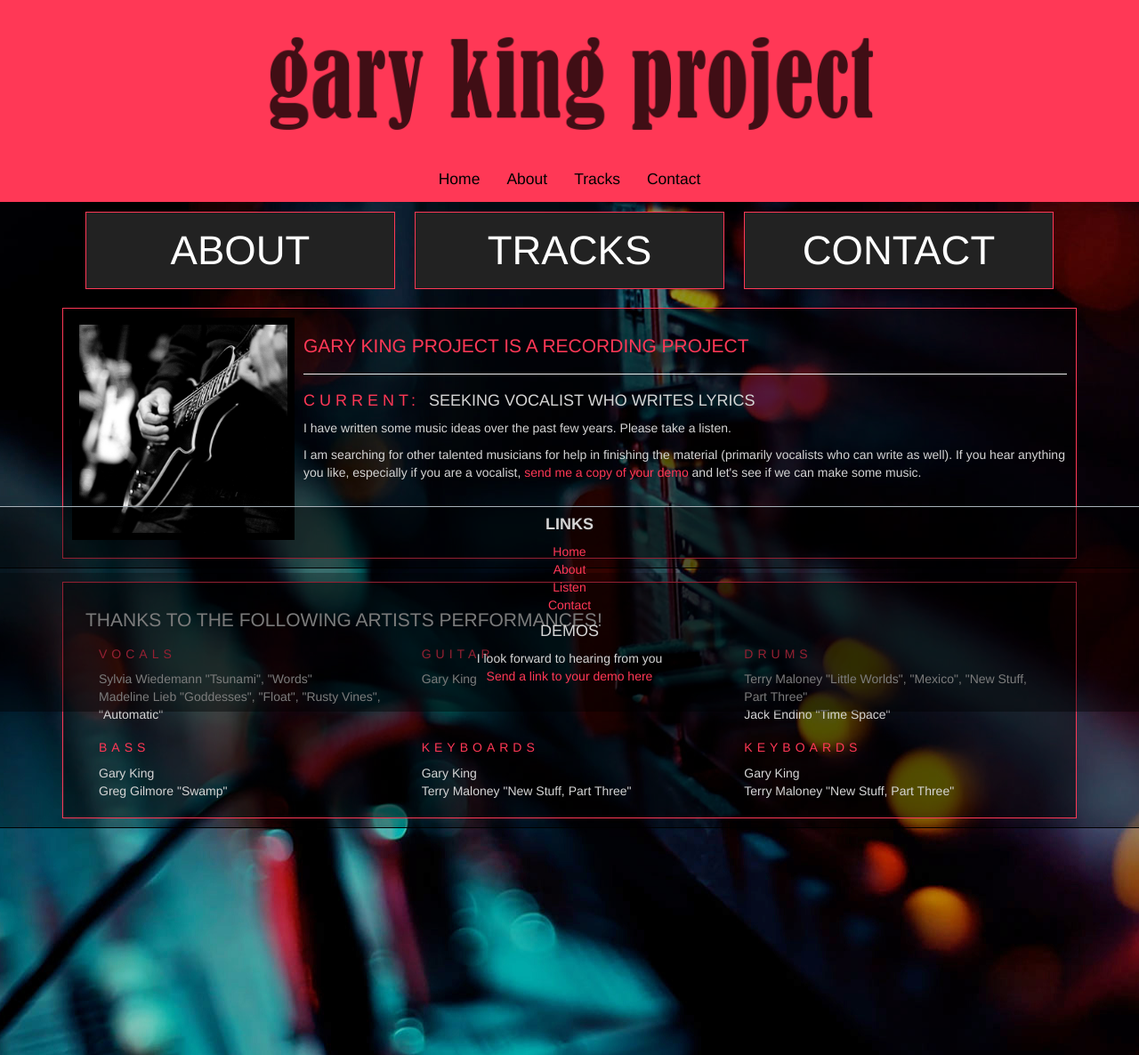
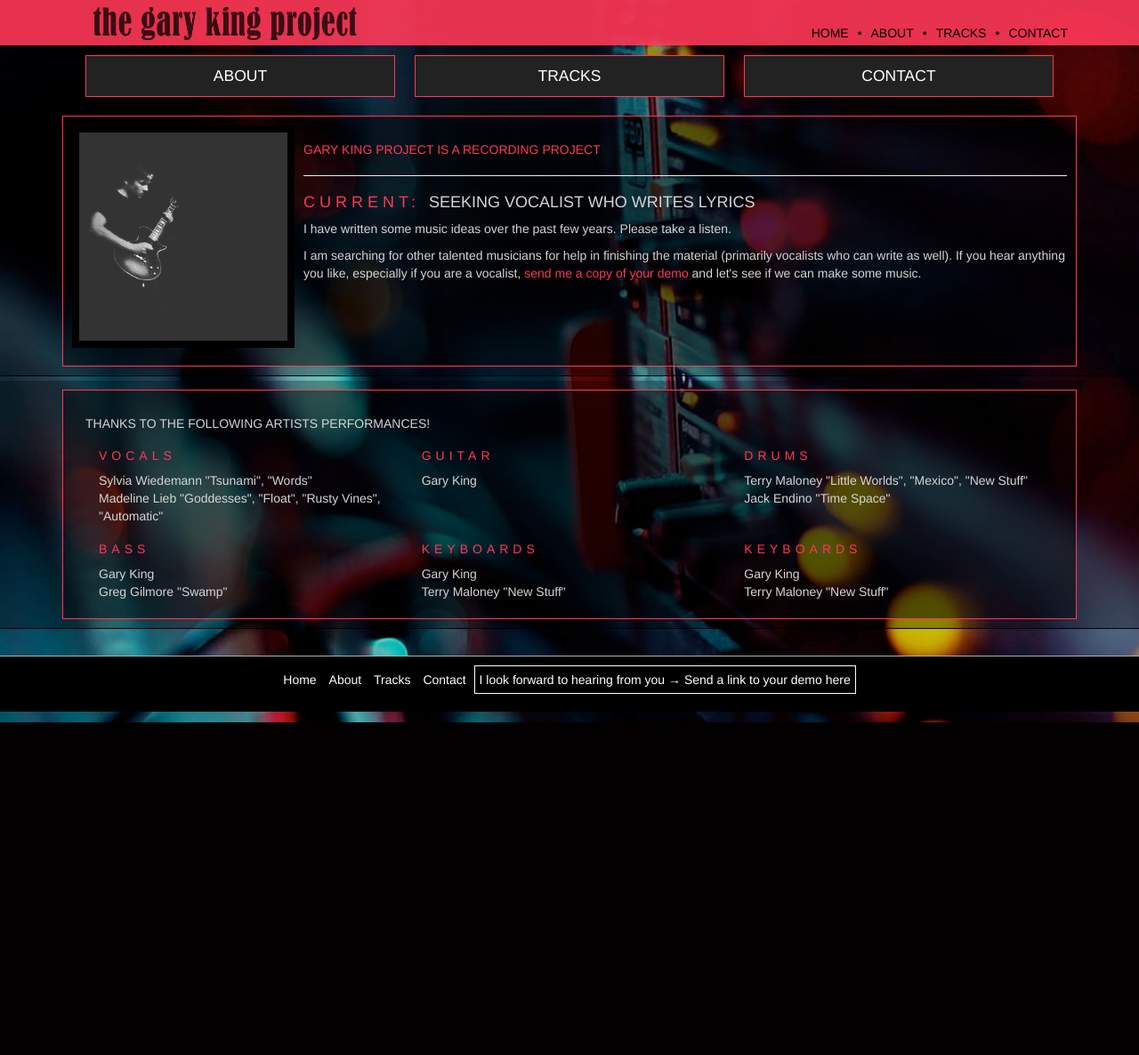
Before and after one commit to garyking11/garykingproject, a PHP site: page / in a window 1280 px wide. Shown: the whole page at 89% size. After the commit the page ends 812 px from the top, so only its background shows below. Run offline with PHP 8.4, Linux system fonts and the light colour scheme; some libraries are stand-ins or nearby versions.

Commit message:
Updates to CSS, Thanks Brittany

```diff
--- a/about.php
+++ b/about.php
@@ -8,13 +8,12 @@
 <body>
 
 <div class="content">
-    <?php require_once 'assets/includes/logo.php'; ?>
-    <?php require_once 'assets/includes/nav.php'; ?>
 
+    <?php require_once 'assets/includes/page-top.php'; ?>
 
     <div>
         <div class=" container">
-            <h2 class="bg-pink  text-black">About</h2>
+            <h2 class="bg-white-50 text-black">About</h2>
         </div>
     </div>
 
--- a/assets/css/styles.css
+++ b/assets/css/styles.css
@@ -12,10 +12,11 @@ body {
 }
 
 .content {
+    position: relative;
     /*min-height: 1078px;*/
-    min-height:100%;
-    position:relative;
-    padding-bottom:  20px;
+    min-height: 100%;
+    position: relative;
+    padding-bottom: 100px;
 }
 
 section {
@@ -56,8 +57,6 @@ h3.heading {
     text-align: center;
 }
 
-
-
 h1, h2, h3, h4, h5 {
     text-transform: uppercase;
 }
@@ -66,19 +65,18 @@ h1 {
     color: #ff3856;
     font-size: 2.50em;
     text-align: center;
-
 }
 
 h2 {
     color: #ff3856;
-    font-size: 1.75em;
+    font-size: 1.5em;
     padding: 10px;
-    letter-spacing: 12px;
-    text-align: center;
+    letter-spacing: 2px;
+    text-align: left;
 }
 
 h3 {
-    font-size: 1.5em;
+    font-size: 1.0em;
     color: #d5d5d5;
 }
 
@@ -92,10 +90,12 @@ h5 {
 
 h3.spaced {
     letter-spacing: 5px;
+    color: #d5d5d5;
 }
 
 .spaced {
     letter-spacing: 5px;
+
 }
 
 a {
@@ -112,47 +112,82 @@ a:hover {
     color: #fff;
 }
 
-/* navbar */
+
 
 .bold {
     font-weight: bold;
 }
-
+.page-top {
+    position: relative;
+    background: rgba(255, 56, 86, 0.9);
+}
+/* navbar */
 .navbar {
-    font-size: 1.25em;
+    background: #ff3856;
+    font-size: 1.0em;
     margin-bottom: 0;
     border-radius: 0px;
+    position: relative;
+    top: 5px;
+    left: 20px;
+    border: 0 none;
+    /*border: 1px solid #f00;*/
+    z-index: 9999;
+    min-height: 28px;
+    text-align: left;
+
 
 }
+
+
 .navbar-inverse .navbar-collapse, .navbar-inverse .navbar-form {
     border-color: #000;
 }
 
 .navbar-inverse {
-    background-color: #ff3856;
-    border-color: #ff3856;
+    /*background-color: #ff3856;*/
+    background-color: none;
+    background: none;
+    /*border-color: #ff3856;*/
 }
-.navbar-inverse .navbar-nav>li>a {
+
+.navbar-inverse .navbar-nav > li > a {
     color: #000;
 }
 
 .navbar .navbar-nav {
     display: inline-block;
     float: none;
+    text-transform: uppercase;
     vertical-align: top;
 }
 
-.navbar  {
-    text-align: center;
+.nav > li > a {
+    position: relative;
+    display: block;
+    padding: 0px 10px;
 }
+
+.nav-bullet {
+    color: #000;
+    visibility: hidden;
+    /*display: none;*/
+}
+
 
 /* end navbar */
 
 .bg-pink {
     background: #ff3856;
     color: #fff;
+    position: relative;
 }
 
+.bg-white-50 {
+    background: rgba(255,255,255,.5);
+    color: #fff;
+    position: relative;
+}
 
 .text-pink {
     color: #ff3856;
@@ -161,6 +196,7 @@ a:hover {
 h2.text-black {
     color: #000;
 }
+
 .image-max-150 {
     max-width: 150px;
 }
@@ -173,12 +209,14 @@ h2.text-black {
 #callouts .bg-callout {
     background: #222;
     margin: 1%;
-    width: 31.333333333334%
+
+    width: 31.333333333334%;
+    min-width: 220px;
 }
 
 #callouts .bg-callout a {
     color: #fff;
-    font-size: 3.25em;
+    font-size: 1.25em;
     text-align: center;
     text-transform: uppercase;
     display: block;
@@ -194,7 +232,16 @@ h2.text-black {
 
 .image-logo-100 {
     width: 100%;
+}
 
+.image-logo-50 {
+    width: 50%;
+    text-align: left;
+}
+
+.logo {
+    width: 100%;
+    text-align: left;
 }
 
 img {
@@ -218,20 +265,25 @@ img.pull-left {
 }
 
 footer {
-    position: relative;
-    min-height: 100px;
-    background: rgba(0, 0, 0, 0.42);
-    padding-bottom: 20px;
+
+    min-height: 30px;
+    position: fixed;
+    bottom: 0;
+    left: 0;
+    right: 0;
+    /*background: rgba(0, 0, 0, 0.9);*/
+    background: #000;
     border-top: 1px solid #a8b2b9;
     text-align: center;
+    padding: 10px;
 }
 
 footer ul li a {
-    color: #ff3856;
+    color: #fff;
 }
 
 footer ul li a:hover {
-    color: #fff;
+    color: #ff3856;
     text-decoration: none;
 }
 
@@ -240,26 +292,42 @@ footer h2 {
     padding: 0;
 }
 
+
+.li-button {
+    padding:5px;
+    color: #fff;
+    border: 1px solid #fff;
+    cursor: pointer;
+}
+
+.li-button:hover {
+    color: #ff3856;
+}
+
+.li-button:hover a {
+    color: #ff3856
+}
+
 ul.links {
     margin: 5px 10px;
 }
 
 input[type=submit] {
-     padding:5px 15px;
-     background:#ff3856;
-     border:0 none;
-     cursor:pointer;
+    padding: 5px 15px;
+    background: #ff3856;
+    border: 0 none;
+    cursor: pointer;
     color: #fff;
 }
 
 input[type=submit]:hover {
-    padding:5px 15px;
-    background:#ff3856;
-    border:0 none;
+    padding: 5px 15px;
+    background: #ff3856;
+    border: 0 none;
     color: #000;
-    cursor:pointer;
+    cursor: pointer;
     /* should come BEFORE filter */
-    -ms-filter:"progid:DXImageTransform.Microsoft.Alpha(Opacity=80)";
+    -ms-filter: "progid:DXImageTransform.Microsoft.Alpha(Opacity=80)";
     /* This works in IE 8 & 9 too */
     filter: alpha(opacity=80);
     /* Modern Browsers */
@@ -272,17 +340,46 @@ input[type=submit]:hover {
 }
 
 /*Small devices (landscape phones, 576px and up)*/
-@media (min-width: 576px) {   }
+@media (min-width: 576px) and (max-width: 167px) {
+
+    .logo {
+        width: 750%;
+        text-align: left;
+    }
+
+    /*.navbar {
+        position: absolute;
+        top: 0px;
+        text-align: left;
+        right: 0;
+    }*/
+}
 
 /*Medium devices (tablets, 768px and up)*/
-@media (min-width: 768px) {
+@media (min-width: 768px) and (max-width: 991px)  {
+
+    .navbar {
+        position: absolute;
+        text-align: right;
+        right: 0;
+        top: -27px;
+        margin-top: 0;
+    }
+
+
+    .nav-bullet {
+        color: #000;
+        visibility: visible;
+        display: inline-block;
+    }
+
 
     .center-sm {
         text-align: left;
     }
 
     footer {
-        min-height: 100px;
+        min-height: 60px;
         position: fixed;
         right: 0;
         bottom: 0;
@@ -293,16 +390,64 @@ input[type=submit]:hover {
         /*min-height: 1078px;*/
         min-height: 100%;
         position: relative;
-        padding-bottom: 250px;
+        padding-bottom: 60px;
+    }
+
+
+    .logo {
+        width: 50%;
+        text-align: left;
+    }
+
+
+}
+
+/*Large devices (desktops, 992px and up)*/
+@media (min-width: 992px) and (max-width: 1199px) {
+    .navbar {
+        position: absolute;
+        top:27px;
+        right: 0;
+        text-align: right;
+
+    }
+
+    .nav-bullet {
+        color: #000;
+        visibility: visible;
+        display: inline-block;
+    }
+
+
+    .logo {
+        width: 50%;
+        text-align: left;
     }
 
 }
-/*Large devices (desktops, 992px and up)*/
-@media (min-width: 992px) {   }
 
 /*Extra large devices (large desktops, 1200px and up)*/
-@media (min-width: 1200px) {  }
+@media (min-width: 1200px) {
+    .navbar {
+        position: absolute;
+        top:27px;
+        text-align: right;
+        right: 0;
+    }
 
+    .nav-bullet {
+        color: #000;
+        visibility: visible;
+        display: inline-block;
+    }
+
+
+    .logo {
+        width: 50%;
+        text-align: left;
+    }
+
+}
 
 /*Small Devices, Tablets */
 /*
--- a/assets/includes/footer.php
+++ b/assets/includes/footer.php
@@ -1,18 +1,19 @@
 <footer>
     <div class="container">
-        <h4 class="bold">LINKS</h4>
-        <ul class="list-unstyled">
+
+        <ul class="list-unstyled list-inline">
             <li class="active"><a href="/">Home <span class="sr-only">(current)</span></a></li>
             <li><a href="/about.php">About</a></li>
-            <li><a href="/new-demos.php">Listen</a></li>
+            <li><a href="/new-demos.php">Tracks</a></li>
 <!--            <li><a href="/players.php">Players</a></li>-->
 <!--            <li><a href="/listen.php">Listen</a></li>-->
             <li><a href="/contact.php">Contact</a></li>
-            <li class="bold"><h4>DEMOS</h4></li>
-            <li>I look forward to hearing from you</li>
-            <li><a href="contact.php">Send a link to your demo here</a> </li>
+<!--            <li class="bold"><h4>DEMOS</h4></li>-->
+            <li class="li-button">I look forward to hearing from you &rightarrow;
+             <a href="contact.php">Send a link to your demo here</a> </li>
 
         </ul>
+
     </div>
 </footer>
 
--- a/assets/includes/logo.php
+++ b/assets/includes/logo.php
@@ -1,3 +1,2 @@
-<div class="bg-pink">
-<div class="container"><a href="/"><img class="logo image-logo-100" src="assets/images/gkp-banner.png" alt="GARY KING PROJECT"></a></div>
-</div>
+
+<div class="container"><a href="/" class="pull-left img-size"><img class="logo image-logo-50" src="assets/images/logo.png" alt="GARY KING PROJECT"></a></div>
--- a/assets/includes/nav.php
+++ b/assets/includes/nav.php
@@ -1,5 +1,7 @@
+<div class="">
+
         <nav class="navbar navbar-inverse">
-    <div class="container">
+            <!--    <div class="container">-->
             <!-- Brand and toggle get grouped for better mobile display -->
             <!--<div class="navbar-header">
                 <button type="button" class="navbar-toggle collapsed" data-toggle="collapse"
@@ -12,15 +14,16 @@
                 <a class="navbar-brand" href="#">Gary King Project</a>
             </div>-->
 
-
-
             <!-- Collect the nav links, forms, and other content for toggling -->
             <div class="" data-toggle="collapse" data-target="#bs-example-navbar-collapse-1">
 
                 <ul class="nav navbar-nav">
                     <li><a href="/">Home</a></li>
+                    <li class="nav-bullet">&bullet;</li>
                     <li><a href="/about.php">About</a></li>
+                    <li class="nav-bullet">&bullet;</li>
                     <li><a href="/new-demos.php">Tracks</a></li>
+                    <li class="nav-bullet">&bullet;</li>
                     <!--                <li><a href="/players.php">Players</a></li>-->
                     <!--                <li><a href="listen.php">Listen</a></li>-->
                     <!--                <li><a href="#">Buy</a></li>-->
@@ -59,5 +62,7 @@
                     </li>
                 </ul>-->
             </div><!-- /.navbar-collapse -->
-    </div><!-- /.container-fluid -->
+            <!--    </div><!-- /.container -->
         </nav>
+
+</div>
--- /dev/null
+++ b/assets/includes/page-top.php
@@ -0,0 +1,10 @@
+<div class="page-top ">
+    <div class="container">
+        <div class="col-sm-12 col-md-6 col-lg-6" >
+            <?php require_once 'assets/includes/logo.php'; ?>
+        </div>
+        <div class="col-sm-12 col-md-6 col-lg-6" style="position: relative;">
+            <?php require_once 'assets/includes/nav.php'; ?>
+        </div>
+    </div>
+</div>
--- a/contact.php
+++ b/contact.php
@@ -6,12 +6,11 @@
 </head>
 
 <body>
-<?php require_once 'assets/includes/logo.php'; ?>
-<?php require_once 'assets/includes/nav.php'; ?>
 
+<?php require_once 'assets/includes/page-top.php'; ?>
 
 <div class=" container">
-    <h2 class="bg-pink  text-black">Contact</h2>
+    <h2 class="bg-white-50  text-black">Contact</h2>
 </div>
 
 
--- a/index.php
+++ b/index.php
@@ -7,14 +7,9 @@
 
 <body>
 
+<?php require_once 'assets/includes/page-top.php'; ?>
+
 <div class="content">
-
-    <?php require_once 'assets/includes/logo.php'; ?>
-    <?php require_once 'assets/includes/nav.php'; ?>
-
-    <!--<div class=" container">
-        <h2 class="bg-pink  text-black">Gary King Project</h2>
-    </div>-->
 
     <section>
         <div class="container">
@@ -39,7 +34,7 @@
 
             <div class="col-sm-12 col-md-12 col-lg-12 pink-border">
 
-                <a href="#"><img class="image-max-250 pull-left" src="/assets/images/gary-gtr.jpg"></a>
+                <a href="#"><img class="image-max-250 pull-left" src="/assets/images/gary-crocodile.jpg"></a>
 
                 <header>
 
@@ -94,7 +89,7 @@
                     <div class="col-sm-12 col-md-4 col-lg-4">
                         <h5 class="spaced">Drums</h5>
                         <ul class="list-unstyled">
-                            <li>Terry Maloney "Little Worlds", "Mexico", "New Stuff, Part Three"</li>
+                            <li>Terry Maloney "Little Worlds", "Mexico", "New Stuff"</li>
                             <li>Jack Endino "Time Space"</li>
                         </ul>
 
@@ -118,7 +113,7 @@
                         <h5 class="spaced">Keyboards</h5>
                         <ul class="list-unstyled">
                             <li>Gary King</li>
-                            <li>Terry Maloney "New Stuff, Part Three"</li>
+                            <li>Terry Maloney "New Stuff"</li>
                         </ul>
                     </div>
 
@@ -126,7 +121,7 @@
                         <h5 class="spaced">Keyboards</h5>
                         <ul class="list-unstyled">
                             <li>Gary King</li>
-                            <li>Terry Maloney "New Stuff, Part Three"</li>
+                            <li>Terry Maloney "New Stuff"</li>
                         </ul>
                     </div>
 
--- a/listen.php
+++ b/listen.php
@@ -6,9 +6,8 @@
 </head>
 
 <body class="wow fadeIn">
-<?php require_once 'assets/includes/logo.php'; ?>
-<?php require_once 'assets/includes/nav.php'; ?>
 
+<?php require_once 'assets/includes/page-top.php'; ?>
 
 <div class="content">
     <div class=" container">
--- a/new-demos.php
+++ b/new-demos.php
@@ -9,13 +9,11 @@
 
 <div class="content">
 
-    <?php require_once 'assets/includes/logo.php'; ?>
-    <?php require_once 'assets/includes/nav.php'; ?>
-
+    <?php require_once 'assets/includes/page-top.php'; ?>
 
     <div>
         <div class=" container">
-            <h2 class="bg-pink  text-black">Tracks</h2>
+            <h2 class="bg-white-50  text-black">Tracks</h2>
         </div>
 
     </div>
```
Also changed, not shown: assets/images/gary-crocodile.jpg (added), assets/images/logo.png (added). Lines whose indentation alone changed are shown as unchanged.
